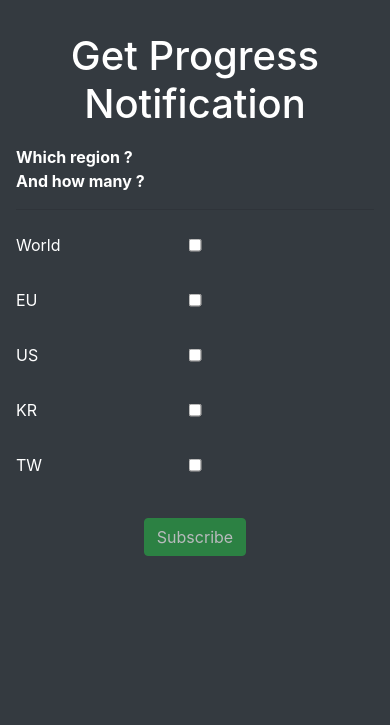
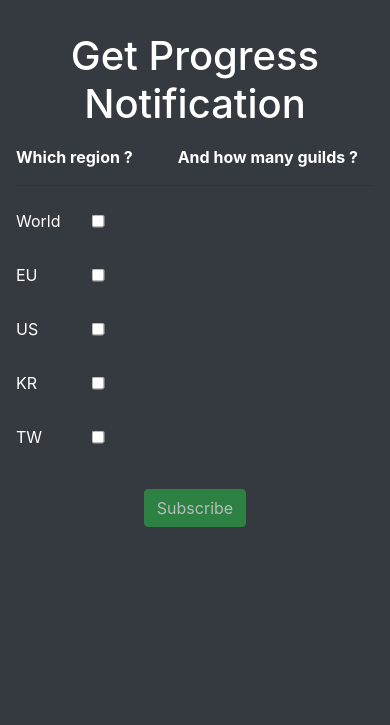
Before and after one commit to WFrancois/progress-notification, a PHP site: template templates/register.html.twig in a window 390 px wide. Shown: the top 725 px of the page. Run offline with PHP 8.4, Linux system fonts and the light colour scheme; the template is opened without the code that fills it, so the values that code supplies are empty; some libraries are stand-ins or nearby versions.

Commit message:
Responsive

```diff
--- a/templates/register.html.twig
+++ b/templates/register.html.twig
@@ -5,11 +5,11 @@
     <p></p>
     <div class="rounded border border-dark form-group js--div-advanced" style="margin: 1rem 0;">
         <div class="row justify-content-lg-center">
-            <div class="col-lg-2">
+            <div class="col-5 col-lg-2">
                 <b>Which region ?</b>
             </div>
-            <div class="col-lg-2">
-                <b>And how many ?</b>
+            <div class="col-7 col-lg-2">
+                <b>And how many guilds ?</b>
             </div>
         </div>
         <div class="row justify-content-lg-center">
@@ -21,14 +21,14 @@
         {% for key, label in region %}
             <div class="form-group row justify-content-lg-center">
                 <label for="checkbox_{{ key }}" class="col-1 col-form-label">{{ label }}</label>
-                <div class="col-10 col-lg-1">
+                <div class="col-4 col-lg-1">
                     <div class="checkbox-active">
                         <input type="checkbox" id="checkbox_{{ key }}" class="js--checkbox-active"
                                data-target="advanced_{{ key }}"
                                title="Activate {{ label }}">
                     </div>
                 </div>
-                <div class="col-10 col-lg-2">
+                <div class="col-6 col-lg-2">
                     <div class="input-group" id="advanced_{{ key }}" style="display:none;">
                         <span class="input-group-addon">Top</span>
                         <input title="Top {{ label }}" type="number" class="form-control" value="3" min="1" max="10">
```
